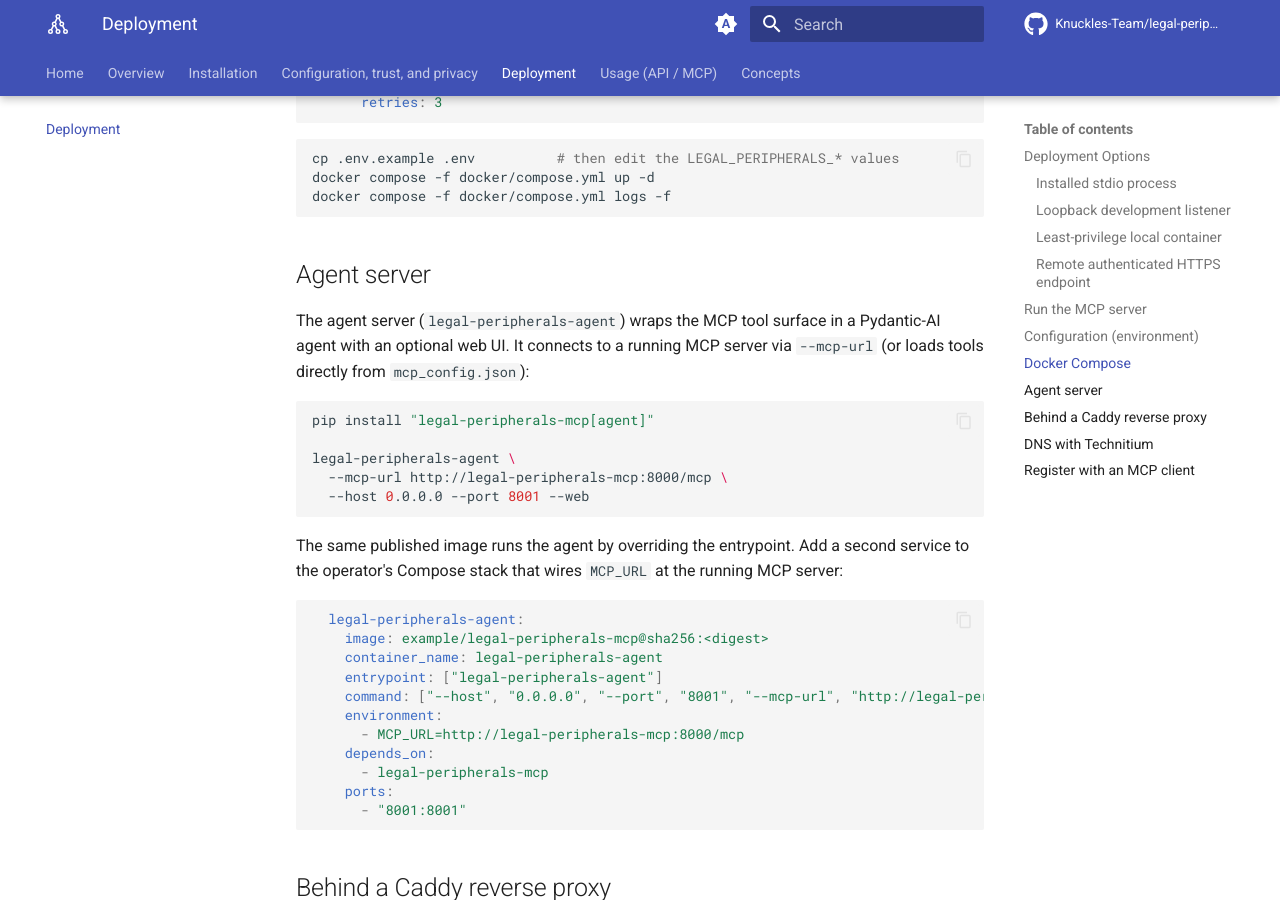
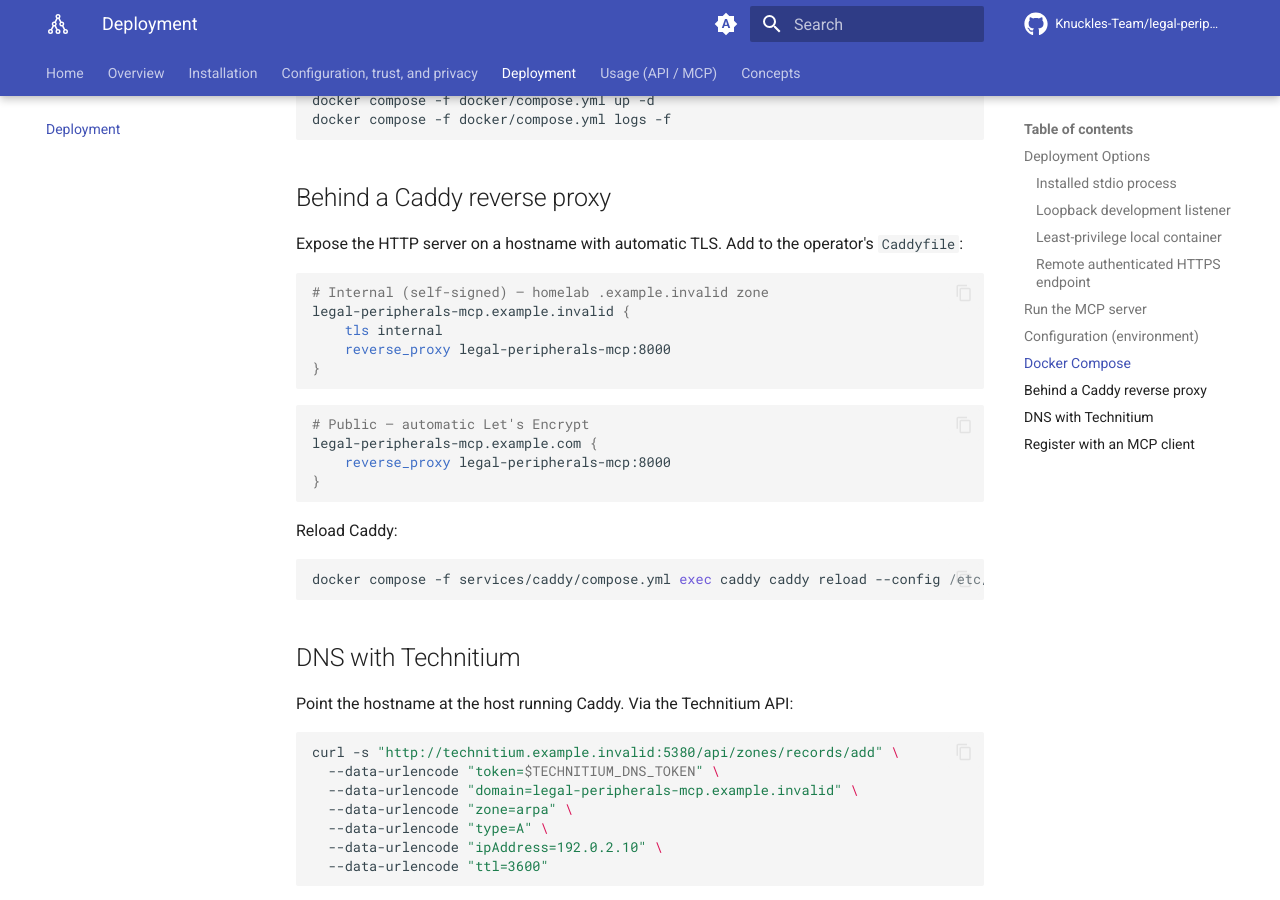
Before and after one commit to Knuckles-Team/legal-peripherals-mcp, an MkDocs documentation site: the page built from docs/deployment.md, in a window 1280 px wide and 900 px high, scrolled down 3135 px. Built offline with MkDocs 1.6.1 and Material for MkDocs 9.7.7, drawn with Linux system fonts in a browser that asks for light colours; comment, search, counter and statistics services are not loaded; some of the changed text lies outside the part shown.

Commit message:
chore: upgrade dependencies, restore pre-commit hooks, drop agent-mode docs
Raise pyproject floors to current PyPI releases, bump pre-commit hook revs and
pin GitHub Actions to the latest release SHAs, restore the pre-commit config
(only agent-utilities/agent-mode hooks removed), and remove the retired agent
target, compose file and console-script mentions from docs and Docker files.

Spec: none (deps)

Co-Authored-By: Claude Opus 5.5 (1M context) <noreply@anthropic.com>

````diff
--- a/.pre-commit-config.yaml
+++ b/.pre-commit-config.yaml
@@ -6,7 +6,7 @@ default_install_hook_types: [pre-commit, pre-push]
 default_stages: [pre-commit]
 repos:
   - repo: https://github.com/astral-sh/ruff-pre-commit
-    rev: 1986670a8c4578a526ad3dddee3b35d9cfb9d7be # v0.3.4
+    rev: v0.17.1 # v0.3.4
     hooks:
       - id: ruff
         args: [--fix, --exit-non-zero-on-fix]
--- a/docs/deployment.md
+++ b/docs/deployment.md
@@ -63,13 +63,10 @@ Store the real remote URL, outbound identity reference, and TLS-profile referenc
 <!-- END GENERATED: deployment-options -->
 
 This page covers running `legal-peripherals-mcp` as a long-lived server: the
-transports, a Docker Compose stack, the optional agent server, putting it behind a
 Caddy reverse proxy, and giving it a DNS name with Technitium.
 
 > `legal-peripherals-mcp` ships an **MCP server** (console script
-> `legal-peripherals-mcp`) and an optional **Pydantic-AI agent server** (console
 > script `legal-peripherals-agent`). The MCP server is a typed, deterministic tool
-> surface a policy router / agent calls; the agent server wraps that surface for
 > conversational use.
 
 ## Run the MCP server
@@ -157,37 +154,6 @@ docker compose -f docker/compose.yml up -d
 docker compose -f docker/compose.yml logs -f
 ```
 
-## Agent server
-
-The agent server (`legal-peripherals-agent`) wraps the MCP tool surface in a
-Pydantic-AI agent with an optional web UI. It connects to a running MCP server via
-`--mcp-url` (or loads tools directly from `mcp_config.json`):
-
-```bash
-pip install "legal-peripherals-mcp[agent]"
-
-legal-peripherals-agent \
-  --mcp-url http://legal-peripherals-mcp:8000/mcp \
-  --host 0.0.0.0 --port 8001 --web
-```
-
-The same published image runs the agent by overriding the entrypoint. Add a second
-service to the operator's Compose stack that wires `MCP_URL` at the running MCP server:
-
-```yaml
-  legal-peripherals-agent:
-    image: example/legal-peripherals-mcp@sha256:<digest>
-    container_name: legal-peripherals-agent
-    entrypoint: ["legal-peripherals-agent"]
-    command: ["--host", "0.0.0.0", "--port", "8001", "--mcp-url", "http://legal-peripherals-mcp:8000/mcp"]
-    environment:
-      - MCP_URL=http://legal-peripherals-mcp:8000/mcp
-    depends_on:
-      - legal-peripherals-mcp
-    ports:
-      - "8001:8001"
-```
-
 ## Behind a Caddy reverse proxy
 
 Expose the HTTP server on a hostname with automatic TLS. Add to the operator's `Caddyfile`:
--- a/pyproject.toml
+++ b/pyproject.toml
@@ -1,5 +1,5 @@
 [build-system]
-requires = [ "setuptools>=80.9.0", "wheel",]
+requires = [ "setuptools>=84.0.0", "wheel",]
 build-backend = "setuptools.build_meta"
 
 [project]
@@ -15,7 +15,7 @@ classifiers = [
     "Programming Language :: Python :: 3",
 ]
 requires-python = ">=3.12, <3.15"
-dependencies = [ "agent-connector-sdk>=0.2.0,<1.0.0", "playwright>=1.61.0", "requests>=2.32.0",]
+dependencies = [ "agent-connector-sdk>=0.2.0,<1.0.0", "playwright>=1.64.0", "requests>=2.34.2",]
 [[project.authors]]
 name = "Project Maintainers"
 email = "maintainers@users.noreply.github.com"
@@ -86,7 +86,7 @@ where = [ ".", ]
 
 [tool.uv]
 override-dependencies = [
-    "fastmcp-slim[client,server]>=4.0.0b1",
+    "fastmcp-slim[client,server]>=4.1.0",
 ]
 
 
````
Also changed, not shown: AGENTS.md (+0 -37 lines), README.md (+0 -4 lines), docs/index.md (+0 -3 lines), docs/installation.md (+0 -7 lines), docs/usage.md (+0 -1 lines), 2 other files.
